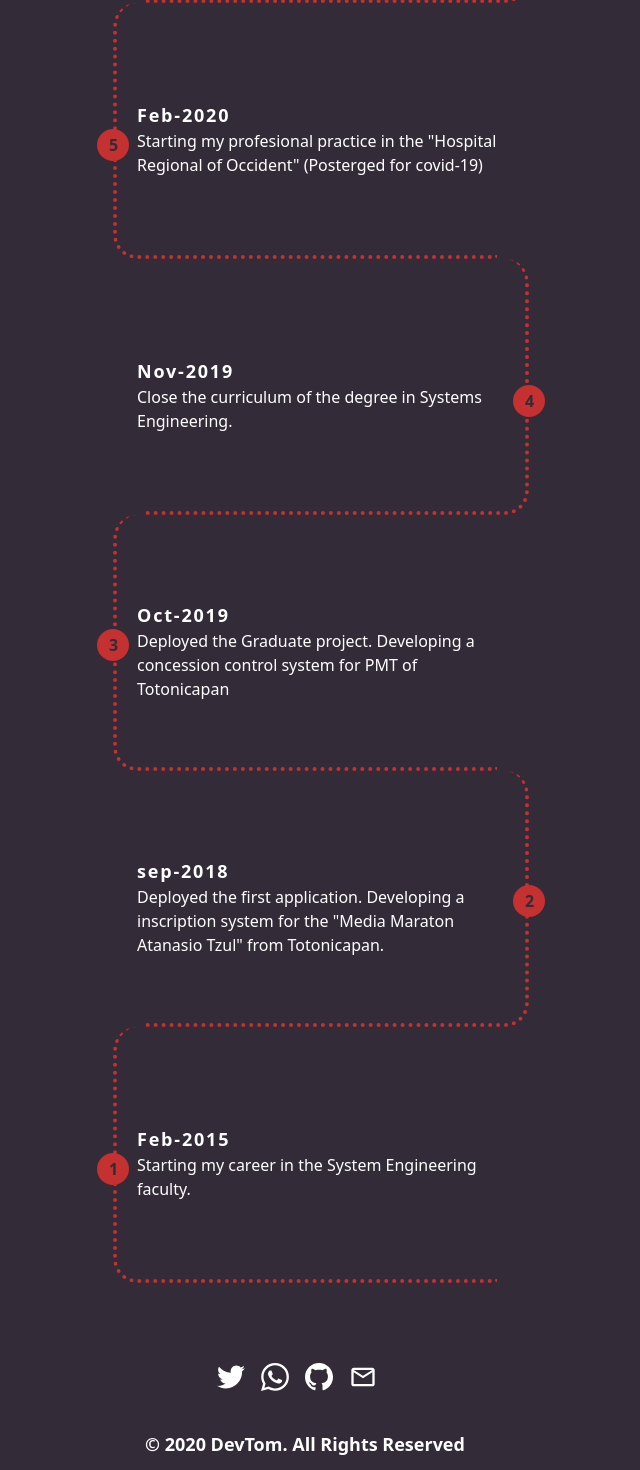
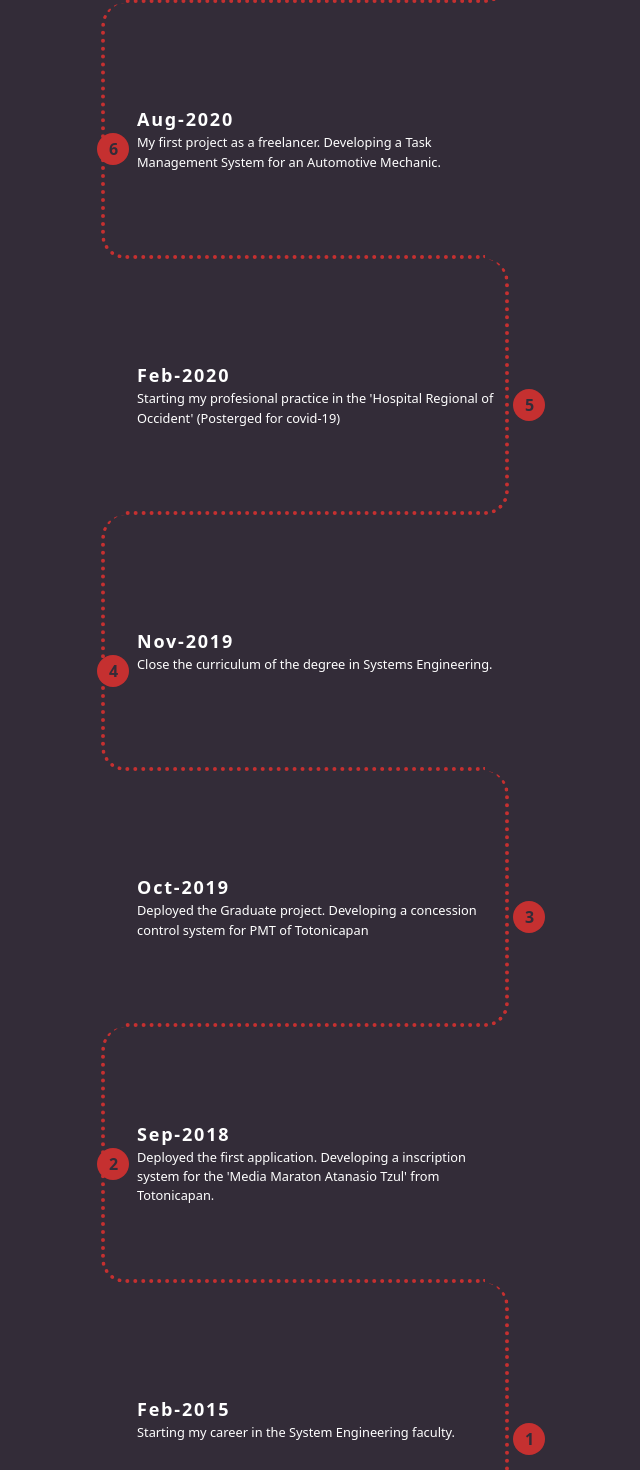
Before and after one commit to kevinGarcia15/portafolio, a React (Create React App) app: page / in a window 1280 px wide. Shown: the part 2860-4330 px from the top of the page, without its empty margins (335-975 px from the left). Built offline with nearby package versions, Linux system fonts and the light colour scheme.

Commit message:
Arreglando posicion en seccion de timeline

```diff
--- a/src/components/About.jsx
+++ b/src/components/About.jsx
@@ -1,10 +1,12 @@
 import React from "react";
 
 function About() {
+  var fecha = new Date();
+  let yearsCoding = fecha.getFullYear() - 2018;
   return (
     <div className="grid grid-cols-12" id="about">
       <div
-        className="col-span-12 md:col-span-6 hidden md:block w-72 h-72 lg:w-96 lg:h-96"
+        className="col-span-12 md:col-span-6 w-full md:w-72 h-72 lg:w-96 lg:h-96"
         data-aos="fade-right"
         data-aos-offset="300"
         data-aos-easing="ease-in-sine"
@@ -32,7 +34,7 @@ function About() {
         </p>
         <p className="mt-4">My field interests are Programming and IA</p>
         <p className="mt-4">
-          I have been coding for around 2 years now. I love to build a web
+          I have been coding for around {yearsCoding} years now. I love to build a web
           applications.
         </p>
         <p className="mt-4">Remember, never stop to learn</p>
--- a/src/components/Footer.jsx
+++ b/src/components/Footer.jsx
@@ -19,17 +19,6 @@ function Footer() {
               viewBox="0 0 24 24"
             >
               <path d="M24 4.557c-.883.392-1.832.656-2.828.775 1.017-.609 1.798-1.574 2.165-2.724-.951.564-2.005.974-3.127 1.195-.897-.957-2.178-1.555-3.594-1.555-3.179 0-5.515 2.966-4.797 6.045-4.091-.205-7.719-2.165-10.148-5.144-1.29 2.213-.669 5.108 1.523 6.574-.806-.026-1.566-.247-2.229-.616-.054 2.281 1.581 4.415 3.949 4.89-.693.188-1.452.232-2.224.084.626 1.956 2.444 3.379 4.6 3.419-2.07 1.623-4.678 2.348-7.29 2.04 2.179 1.397 4.768 2.212 7.548 2.212 9.142 0 14.307-7.721 13.995-14.646.962-.695 1.797-1.562 2.457-2.549z" />
-            </svg>
-          </a>
-          <a href="https://wa.me/50257469663" target="_blanck" className="mr-4">
-            <svg
-              xmlns="http://www.w3.org/2000/svg"
-              fill="white"
-              width="28"
-              height="28"
-              viewBox="0 0 24 24"
-            >
-              <path d="M.057 24l1.687-6.163c-1.041-1.804-1.588-3.849-1.587-5.946.003-6.556 5.338-11.891 11.893-11.891 3.181.001 6.167 1.24 8.413 3.488 2.245 2.248 3.481 5.236 3.48 8.414-.003 6.557-5.338 11.892-11.893 11.892-1.99-.001-3.951-.5-5.688-1.448l-6.305 1.654zm6.597-3.807c1.676.995 3.276 1.591 5.392 1.592 5.448 0 9.886-4.434 9.889-9.885.002-5.462-4.415-9.89-9.881-9.892-5.452 0-9.887 4.434-9.889 9.884-.001 2.225.651 3.891 1.746 5.634l-.999 3.648 3.742-.981zm11.387-5.464c-.074-.124-.272-.198-.57-.347-.297-.149-1.758-.868-2.031-.967-.272-.099-.47-.149-.669.149-.198.297-.768.967-.941 1.165-.173.198-.347.223-.644.074-.297-.149-1.255-.462-2.39-1.475-.883-.788-1.48-1.761-1.653-2.059-.173-.297-.018-.458.13-.606.134-.133.297-.347.446-.521.151-.172.2-.296.3-.495.099-.198.05-.372-.025-.521-.075-.148-.669-1.611-.916-2.206-.242-.579-.487-.501-.669-.51l-.57-.01c-.198 0-.52.074-.792.372s-1.04 1.016-1.04 2.479 1.065 2.876 1.213 3.074c.149.198 2.095 3.2 5.076 4.487.709.306 1.263.489 1.694.626.712.226 1.36.194 1.872.118.571-.085 1.758-.719 2.006-1.413.248-.695.248-1.29.173-1.414z" />
             </svg>
           </a>
 
--- a/src/components/Timeline.jsx
+++ b/src/components/Timeline.jsx
@@ -1,128 +1,92 @@
 import React from "react";
 
 function Timeline() {
+  const timeline = [
+    {
+      "id":7,
+      "date": "Sep-2021",
+      "description": "I got my first job in COSAMI RL as a Developer JR.",
+    },
+    {
+      "id":6,
+      "date": "Aug-2020",
+      "description": "My first project as a freelancer. Developing a Task Management System for an Automotive Mechanic.",
+    },
+    {
+      "id":5,
+      "date": "Feb-2020",
+      "description": "Starting my profesional practice in the 'Hospital Regional of Occident' (Posterged for covid-19)"
+    },
+    {
+      "id":4,
+      "date": "Nov-2019",
+      "description": "Close the curriculum of the degree in Systems Engineering."
+    },
+    {
+      "id":3,
+      "date": "Oct-2019",
+      "description": "Deployed the Graduate project. Developing a concession control system for PMT of Totonicapan"
+    },
+    {
+      "id":2,
+      "date": "Sep-2018",
+      "description": "Deployed the first application. Developing a inscription system for the 'Media Maraton Atanasio Tzul' from Totonicapan."
+    },
+    {
+      "id":1,
+      "date": "Feb-2015",
+      "description": "Starting my career in the System Engineering faculty."
+    },
+    {
+      "id":0,
+      "date": "My road map",
+      "description": ""
+    }
+  ]
   return (
     <div className="text-primary">
+      {/* Header */}
       <h1 className="text-white text-4xl lg:text-6xl place-content-center font-bold tracking-widest border-b-4 border-red-700 w-20">
         Timeline
       </h1>
+
+      {/*Content  */}
       <div className="flex flex-col items-center text-white mt-16">
+
+      {timeline.map(item => {
+        let dottedRight = 'rounded-r-3xl border-r-4 border-b-4 ml-3 relative';
+        let dottedLeft = 'rounded-l-3xl border-l-4 border-b-4 -ml-3 relative';
+        let badgeAlignRight = 'ml-56 lg:ml-95';
+        let badgeAlignLeft = '-ml-12 lg:-ml-10';
+
+        let showDotted = item.id % 2 !== 0 ? dottedRight: dottedLeft;
+        let showBadge = item.id % 2 !== 0 ? badgeAlignRight: badgeAlignLeft;
+        return(
           <div
-          className="lg:w-96 h-64"
+            key={item.id}
+            className=" w-64 lg:w-96 h-64"
             data-aos="fade-up"
             data-aos-anchor-placement="top-center"
           >
-          <div className="w-84 lg:w-96 h-64 pl-6 pt-4 absolute flex flex-col justify-center">
-            <h2 className="font-bold text-lg tracking-widest">Aug-2020</h2>
+            <div className="w-64 lg:w-96 h-64 pl-6 pt-4 absolute flex flex-col justify-center">
+              <h2 className="font-bold text-lg tracking-widest">{item.date}</h2>
               <div className="flex justify-between">
-              <p>
-                My first project as a freelancer. Developing a Task Management
-                System for an Automotive Mechanic.
-              </p>
-              <span className="ml-83 lg:ml-95 absolute w-8 h-8 bg-red-700 rounded-full text-third font-bold pl-3 pt-1 z-10">
-                6
+                <small>
+                  {item.description}
+                </small>
+                <span className={`${showBadge} absolute w-8 h-8 bg-red-700 rounded-full text-third font-bold pl-3 pt-1 z-10`}>
+                  {item.id}
                 </span>
               </div>
             </div>
-          <div className="w-84 lg:w-96 h-64 border-red-700 border-dotted rounded-r-3xl border-r-4 border-b-4 p-6 ml-8 relative"></div>
+            <div className={ `w-full lg:w-96 h-64 border-red-700 border-dotted ${showDotted}` }></div>
           </div>
-
-        <div
-          className="lg:w-96 h-64"
-          data-aos="fade-up"
-          data-aos-anchor-placement="top-center"
-        >
-          <div className="w-84 lg:w-96 h-64 pl-6 pt-4 absolute flex flex-col justify-center">
-            <h2 className="font-bold text-lg tracking-widest">Feb-2020</h2>
-            <div className="flex justify-between">
-              <p>
-                Starting my profesional practice in the "Hospital Regional of
-                Occident" (Posterged for covid-19)
-              </p>
-              <span className="-ml-10 lg:-ml-10 absolute w-8 h-8 bg-red-700 rounded-full text-third font-bold pl-3 pt-1 z-10">
-                5
-              </span>
-            </div>
-          </div>
-          <div className="w-84 lg:w-96 h-64 border-red-700 border-dotted rounded-l-3xl border-l-4 border-b-4 p-6 mr-8 relative"></div>
-        </div>
-
-        <div
-          className="lg:w-96 h-64"
-          data-aos="fade-up"
-          data-aos-anchor-placement="top-center"
-        >
-          <div className="w-84 lg:w-96 h-64 pl-6 pt-4 absolute flex flex-col justify-center">
-            <h2 className="font-bold text-lg tracking-widest">Nov-2019</h2>
-            <div className="flex justify-between">
-              <p>Close the curriculum of the degree in Systems Engineering.</p>
-              <span className="ml-83 lg:ml-95 absolute w-8 h-8 bg-red-700 rounded-full text-third font-bold pl-3 pt-1 z-10">
-                4
-              </span>
-            </div>
-          </div>
-          <div className="w-84 lg:w-96 h-64 border-red-700 border-dotted rounded-r-3xl border-r-4 border-b-4 p-6 ml-8 relative"></div>
-        </div>
-
-        <div
-          className="lg:w-96 h-64"
-          data-aos="fade-up"
-          data-aos-anchor-placement="top-center"
-        >
-          <div className="w-84 lg:w-96 h-64 pl-6 pt-4 absolute flex flex-col justify-center">
-            <h2 className="font-bold text-lg tracking-widest">Oct-2019</h2>
-            <div className="flex justify-between">
-              <p>
-                Deployed the Graduate project. Developing a concession control
-                system for PMT of Totonicapan
-              </p>
-              <span className="-ml-10 lg:-ml-10 absolute w-8 h-8 bg-red-700 rounded-full text-third font-bold pl-3 pt-1 z-10">
-                3
-              </span>
-            </div>
-          </div>
-          <div className="w-84 lg:w-96 h-64 border-red-700 border-dotted rounded-l-3xl border-l-4 border-b-4 p-6 mr-8 relative"></div>
-        </div>
-
-        <div
-          className="lg:w-96 h-64"
-          data-aos="fade-up"
-          data-aos-anchor-placement="top-center"
-        >
-          <div className="w-84 lg:w-96 h-64 pl-6 pt-4 absolute flex flex-col justify-center">
-            <h2 className="font-bold text-lg tracking-widest">sep-2018</h2>
-            <div className="flex justify-between">
-              <p>
-                Deployed the first application. Developing a inscription system
-                for the "Media Maraton Atanasio Tzul" from Totonicapan.
-              </p>
-              <span className="ml-83 lg:ml-95 absolute w-8 h-8 bg-red-700 rounded-full text-third font-bold pl-3 pt-1 z-10">
-                2
-              </span>
-            </div>
-          </div>
-          <div className="w-84 lg:w-96 h-64 border-red-700 border-dotted rounded-r-3xl border-r-4 border-b-4 p-6 ml-8 relative"></div>
-        </div>
-
-        <div
-          className="lg:w-96 h-64"
-          data-aos="fade-up"
-          data-aos-anchor-placement="top-center"
-        >
-          <div className="w-84 lg:w-96 h-64 pl-6 pt-4 absolute flex flex-col justify-center">
-            <h2 className="font-bold text-lg tracking-widest">Feb-2015</h2>
-            <div className="flex justify-between">
-              <p>Starting my career in the System Engineering faculty.</p>
-              <span className="-ml-10 lg:-ml-10 absolute w-8 h-8 bg-red-700 rounded-full text-third font-bold pl-3 pt-1 z-10">
-                1
-              </span>
-            </div>
-          </div>
-          <div className="w-84 lg:w-96 h-64 border-red-700 border-dotted rounded-l-3xl border-l-4 border-b-4 p-6 mr-8 relative"></div>
-        </div>
+        )
+      })}
     </div>
   </div>
   );
+
 }
 
 export default Timeline;
```
Lines whose indentation alone changed are shown as unchanged.
